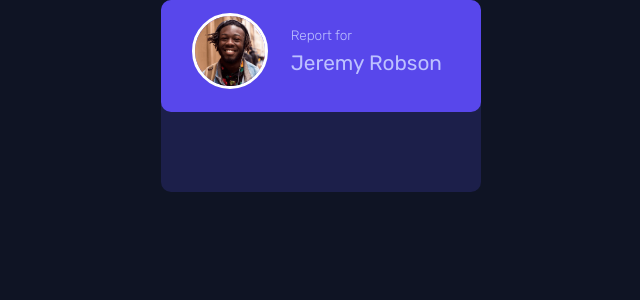
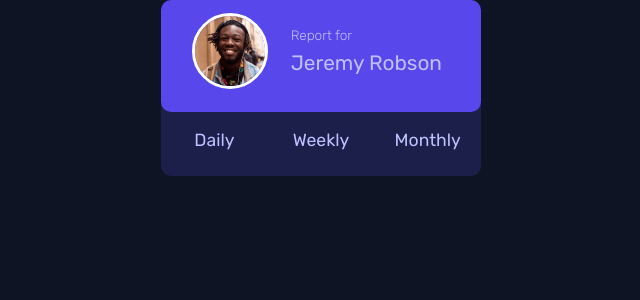
Before and after one commit to the-rabblerouser/Time-tracking-dashboard, a Next.js app: page / in a window 1280 px wide. Shown: the top 300 px of the page, without its empty margins (319-959 px from the left). Built offline with nearby package versions, Linux system fonts and the light colour scheme.

Commit message:
User profile buttons created with styles

```diff
--- a/pages/index.js
+++ b/pages/index.js
@@ -10,12 +10,12 @@ import userImage from '../public/images/image-jeremy.png';
 export default function Home() {
 	const Container = styled.div`
 		display: grid;
-		justify-content: center;
+		place-items: center;
 	`;
 
 	const UserContainer = styled.div`
 		background: hsl(235, 46%, 20%);
-		height: 12rem;
+		height: 11rem;
 		width: 20rem;
 		border-radius: 10px;
 	`;
@@ -56,6 +56,26 @@ export default function Home() {
 		margin-top: 0;
 	`;
 
+	const DateContainer = styled.div`
+		display: grid;
+		justify-items: space-around;
+		align-items: center;
+		grid-template-columns: 1fr 1fr 1fr;
+		width: 20rem;
+		height: 3.5rem;
+	`;
+
+	const DateButton = styled.button`
+		font-family: 'Rubik', sans-serif;
+		font-weight: 400;
+		font-size: 1.1rem;
+		background: none;
+		border: none;
+		color: hsl(236, 100%, 87%);
+		width: 100%;
+		height: 100%;
+	`;
+
 	return (
 		<>
 			<Container>
@@ -71,6 +91,11 @@ export default function Home() {
 							</div>
 						</ProfileContainer>
 					</UserProfile>
+					<DateContainer>
+						<DateButton>Daily</DateButton>
+						<DateButton>Weekly</DateButton>
+						<DateButton>Monthly</DateButton>
+					</DateContainer>
 				</UserContainer>
 			</Container>
 		</>
```
